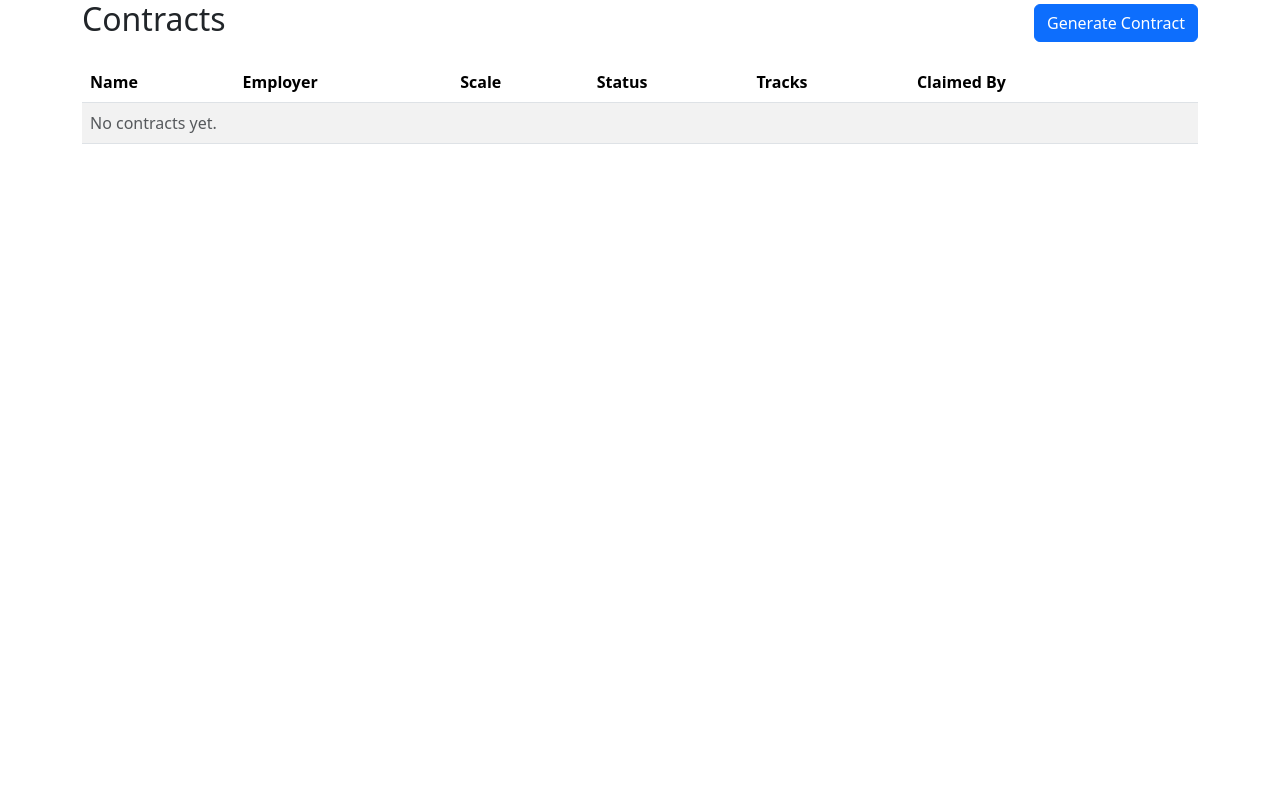
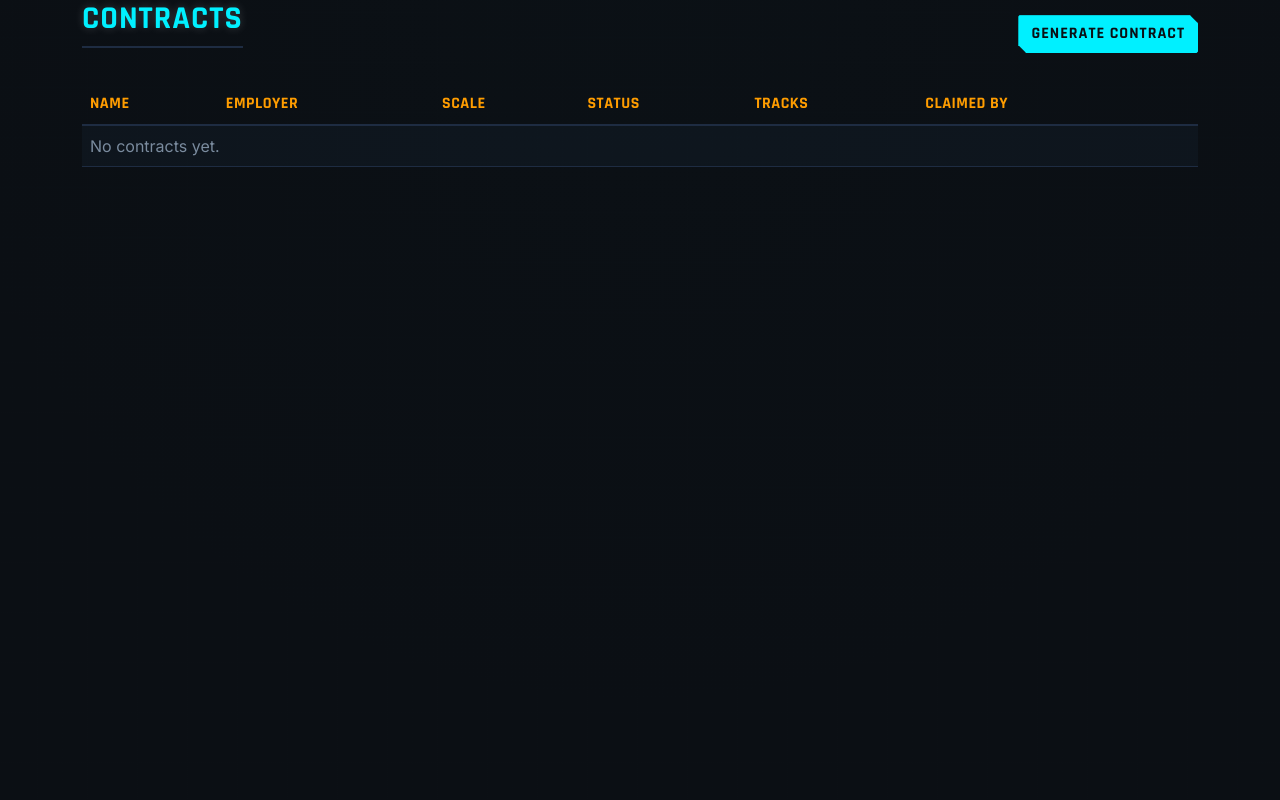
Before and after one commit to p1mps/mrc-hinterlands, a Symfony app: template templates/contract/index.html.twig in a window 1280 px wide. Run offline with Twig, Linux system fonts and the light colour scheme; the template is opened without the code that fills it, so the values that code supplies are empty; some libraries are stand-ins or nearby versions.

Commit message:
battletech vibes

```diff
--- /dev/null
+++ b/public/css/battletech.css
@@ -0,0 +1,281 @@
+@import url('https://fonts.googleapis.com/css2?family=Rajdhani:wght@500;600;700&family=Share+Tech+Mono&family=Inter:wght@400;500;600&display=swap');
+:root {
+    --bt-bg: #0b0f14;
+    --bt-panel-bg: rgba(18, 25, 38, 0.9);
+    --bt-panel-border: #1e2c42;
+    --bt-amber: #ff9d00;
+    --bt-amber-glow: rgba(255, 157, 0, 0.4);
+    --bt-cyan: #00f0ff;
+    --bt-cyan-glow: rgba(0, 240, 255, 0.35);
+    --bt-red: #ff3344;
+    --bt-green: #00ff66;
+    --bt-text: #dce6f2;
+    --bt-muted: #7a8b9e;
+    --bt-font-header: 'Rajdhani', sans-serif;
+    --bt-font-mono: 'Share Tech Mono', monospace;
+    --bt-font-body: 'Inter', sans-serif;
+}
+body {
+    background-color: var(--bt-bg);
+    background-image:
+        linear-gradient(rgba(11, 15, 20, 0.92), rgba(11, 15, 20, 0.95)),
+        radial-gradient(circle at 50% 0%, rgba(0, 240, 255, 0.08), transparent 70%),
+        linear-gradient(0deg, transparent 24%, rgba(30, 44, 66, 0.15) 25%, rgba(30, 44, 66, 0.15) 26%, transparent 27%, transparent 74%, rgba(30, 44, 66, 0.15) 75%, rgba(30, 44, 66, 0.15) 76%, transparent 77%),
+        linear-gradient(90deg, transparent 24%, rgba(30, 44, 66, 0.15) 25%, rgba(30, 44, 66, 0.15) 26%, transparent 27%, transparent 74%, rgba(30, 44, 66, 0.15) 75%, rgba(30, 44, 66, 0.15) 76%, transparent 77%);
+    background-size: 100% 100%, 100% 100%, 50px 50px, 50px 50px;
+    color: var(--bt-text);
+    font-family: var(--bt-font-body);
+    min-height: 100vh;
+}
+h1, h2, h3, h4, h5, h6, .navbar-brand {
+    font-family: var(--bt-font-header);
+    text-transform: uppercase;
+    letter-spacing: 1px;
+    font-weight: 700;
+    color: #fff;
+    text-shadow: 0 0 10px rgba(255, 255, 255, 0.2);
+}
+h2 {
+    color: var(--bt-cyan);
+    border-bottom: 2px solid var(--bt-panel-border);
+    padding-bottom: 8px;
+    margin-bottom: 20px;
+}
+.navbar-dark.bg-dark {
+    background-color: rgba(13, 19, 29, 0.95) !important;
+    border-bottom: 2px solid var(--bt-cyan);
+    box-shadow: 0 4px 20px var(--bt-cyan-glow);
+    backdrop-filter: blur(10px);
+}
+.navbar-brand {
+    color: var(--bt-amber) !important;
+    font-size: 1.4rem;
+    text-shadow: 0 0 10px var(--bt-amber-glow);
+}
+.nav-link {
+    font-family: var(--bt-font-header);
+    font-size: 1.1rem;
+    text-transform: uppercase;
+    letter-spacing: 0.5px;
+    color: var(--bt-text) !important;
+    transition: all 0.2s ease;
+}
+.nav-link:hover, .nav-link:focus {
+    color: var(--bt-cyan) !important;
+    text-shadow: 0 0 8px var(--bt-cyan-glow);
+}
+a {
+    color: var(--bt-cyan);
+    text-decoration: none;
+    transition: color 0.2s ease;
+}
+a:hover {
+    color: #5ce6ff;
+    text-decoration: underline;
+}
+dt {
+    color: var(--bt-amber);
+    font-family: var(--bt-font-header);
+    font-size: 1.05rem;
+    letter-spacing: 0.5px;
+}
+dd {
+    color: var(--bt-text);
+}
+strong, b {
+    color: #ffffff;
+}
+.text-muted {
+    color: #94a3b8 !important;
+}
+.card {
+    background-color: var(--bt-panel-bg);
+    border: 1px solid var(--bt-panel-border);
+    border-radius: 4px;
+    box-shadow: 0 4px 15px rgba(0, 0, 0, 0.5);
+    position: relative;
+    overflow: hidden;
+    backdrop-filter: blur(8px);
+}
+.card::before {
+    content: '';
+    position: absolute;
+    top: 0;
+    left: 0;
+    width: 4px;
+    height: 100%;
+    background-color: var(--bt-cyan);
+    opacity: 0.7;
+}
+.card-header, .card-header.bg-dark {
+    background-color: rgba(26, 38, 56, 0.95) !important;
+    border-bottom: 1px solid var(--bt-panel-border);
+    color: var(--bt-cyan) !important;
+    font-family: var(--bt-font-header);
+    text-transform: uppercase;
+    font-weight: 700;
+    letter-spacing: 1px;
+}
+.card-header h5, .card-header .h5 {
+    color: var(--bt-cyan) !important;
+}
+.card-header.bg-primary {
+    background-color: rgba(0, 240, 255, 0.15) !important;
+    color: var(--bt-cyan) !important;
+    border-bottom-color: var(--bt-cyan);
+}
+.border-primary {
+    border-color: rgba(0, 240, 255, 0.4) !important;
+}
+.table {
+    color: var(--bt-text);
+    border-color: var(--bt-panel-border);
+    font-family: var(--bt-font-body);
+}
+.table > :not(caption) > * > * {
+    background-color: transparent;
+    border-bottom-color: var(--bt-panel-border);
+    color: var(--bt-text);
+}
+.table th {
+    font-family: var(--bt-font-header);
+    text-transform: uppercase;
+    color: var(--bt-amber);
+    font-size: 1rem;
+    letter-spacing: 0.5px;
+    border-bottom: 2px solid var(--bt-panel-border) !important;
+}
+.table-secondary, .table > thead.table-secondary > tr > th {
+    background-color: rgba(30, 44, 66, 0.8) !important;
+    color: var(--bt-amber) !important;
+}
+.table-striped > tbody > tr:nth-of-type(odd) > * {
+    background-color: rgba(30, 44, 66, 0.25);
+    color: var(--bt-text);
+}
+.table-hover > tbody > tr:hover > * {
+    background-color: rgba(0, 240, 255, 0.08);
+}
+.table-success {
+    background-color: rgba(0, 255, 102, 0.15) !important;
+    color: #a3ffc2 !important;
+}
+.table-danger {
+    background-color: rgba(255, 51, 68, 0.15) !important;
+    color: #ffb3ba !important;
+}
+.table-warning {
+    background-color: rgba(255, 157, 0, 0.15) !important;
+    color: #ffe0b3 !important;
+}
+.btn {
+    font-family: var(--bt-font-header);
+    text-transform: uppercase;
+    font-weight: 700;
+    letter-spacing: 1px;
+    border-radius: 2px;
+    transition: all 0.2s ease;
+    clip-path: polygon(0 0, calc(100% - 8px) 0, 100% 8px, 100% 100%, 8px 100%, 0 calc(100% - 8px));
+}
+.btn-primary {
+    background-color: var(--bt-cyan);
+    border-color: var(--bt-cyan);
+    color: #0b0f14;
+}
+.btn-primary:hover, .btn-primary:focus {
+    background-color: #33f3ff;
+    border-color: #33f3ff;
+    color: #0b0f14;
+    box-shadow: 0 0 15px var(--bt-cyan-glow);
+}
+.btn-outline-primary {
+    color: var(--bt-cyan);
+    border-color: var(--bt-cyan);
+}
+.btn-outline-primary:hover {
+    background-color: var(--bt-cyan);
+    color: #0b0f14;
+    box-shadow: 0 0 15px var(--bt-cyan-glow);
+}
+.btn-info {
+    background-color: var(--bt-amber);
+    border-color: var(--bt-amber);
+    color: #0b0f14;
+}
+.btn-info:hover {
+    background-color: #ffab26;
+    border-color: #ffab26;
+    color: #0b0f14;
+    box-shadow: 0 0 15px var(--bt-amber-glow);
+}
+.btn-warning {
+    background-color: #ff7700;
+    border-color: #ff7700;
+    color: #fff;
+}
+.btn-secondary, .btn-outline-secondary {
+    border-color: var(--bt-muted);
+    color: var(--bt-text);
+}
+.badge {
+    font-family: var(--bt-font-mono);
+    font-weight: 600;
+    padding: 0.4em 0.6em;
+    border-radius: 2px;
+    letter-spacing: 0.5px;
+}
+.bg-secondary {
+    background-color: #2a384c !important;
+    color: #c2d1e0 !important;
+    border: 1px solid #3d4f68;
+}
+.bg-success {
+    background-color: rgba(0, 255, 102, 0.2) !important;
+    color: #00ff66 !important;
+    border: 1px solid rgba(0, 255, 102, 0.4);
+}
+.bg-info {
+    background-color: rgba(0, 240, 255, 0.2) !important;
+    color: #00f0ff !important;
+    border: 1px solid rgba(0, 240, 255, 0.4);
+}
+.form-control, .form-select {
+    background-color: rgba(11, 15, 20, 0.8);
+    border: 1px solid var(--bt-panel-border);
+    color: var(--bt-text);
+    border-radius: 2px;
+}
+.form-control:focus, .form-select:focus {
+    background-color: rgba(18, 25, 38, 0.9);
+    border-color: var(--bt-cyan);
+    color: #fff;
+    box-shadow: 0 0 10px var(--bt-cyan-glow);
+}
+.alert-info {
+    background-color: rgba(0, 240, 255, 0.1);
+    border-color: rgba(0, 240, 255, 0.3);
+    color: var(--bt-cyan);
+}
+.alert-success {
+    background-color: rgba(0, 255, 102, 0.1);
+    border-color: rgba(0, 255, 102, 0.3);
+    color: var(--bt-green);
+}
+.alert-secondary {
+    background-color: rgba(30, 44, 66, 0.4);
+    border-color: var(--bt-panel-border);
+    color: var(--bt-text);
+}
+.text-muted {
+    color: var(--bt-muted) !important;
+}
+
+.card-body {
+  flex: 1 1 auto;
+  color: white;
+}
+
+.mb-0 {
+    margin-bottom: 0 !important;
+    color: white;
+}
--- a/templates/base.html.twig
+++ b/templates/base.html.twig
@@ -5,6 +5,7 @@
     <meta name="viewport" content="width=device-width, initial-scale=1">
     <title>{% block title %}MRC Hinterlands{% endblock %}</title>
     <link rel="stylesheet" href="https://cdn.jsdelivr.net/npm/bootstrap@5.3.3/dist/css/bootstrap.min.css">
+    <link rel="stylesheet" href="/css/battletech.css">
 </head>
 <body>
 {% if app.user %}
```
